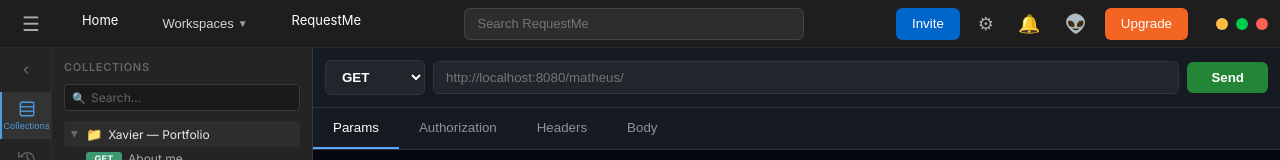
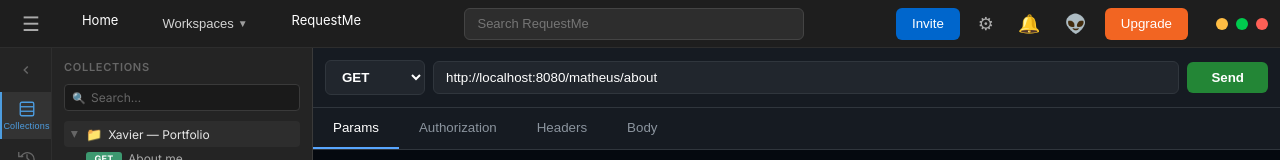
Before and after one commit to MatheusXavier7/RequestMe, an Angular app: page / in a window 1280 px wide. Shown: the top 160 px of the page. Built offline with nearby package versions, Linux system fonts and the light colour scheme.

Commit message:
Ajuste uri padrao

```diff
--- a/src/app/layout/request-me/request-me.component.ts
+++ b/src/app/layout/request-me/request-me.component.ts
@@ -46,7 +46,7 @@
   ];
 
   selectedMethod = 'GET';
-  url = '';
+  url = 'http://localhost:8080/matheus/about';
   tabs = ['Params', 'Authorization', 'Headers', 'Body'];
   activeTab = 'Params';
 
```
